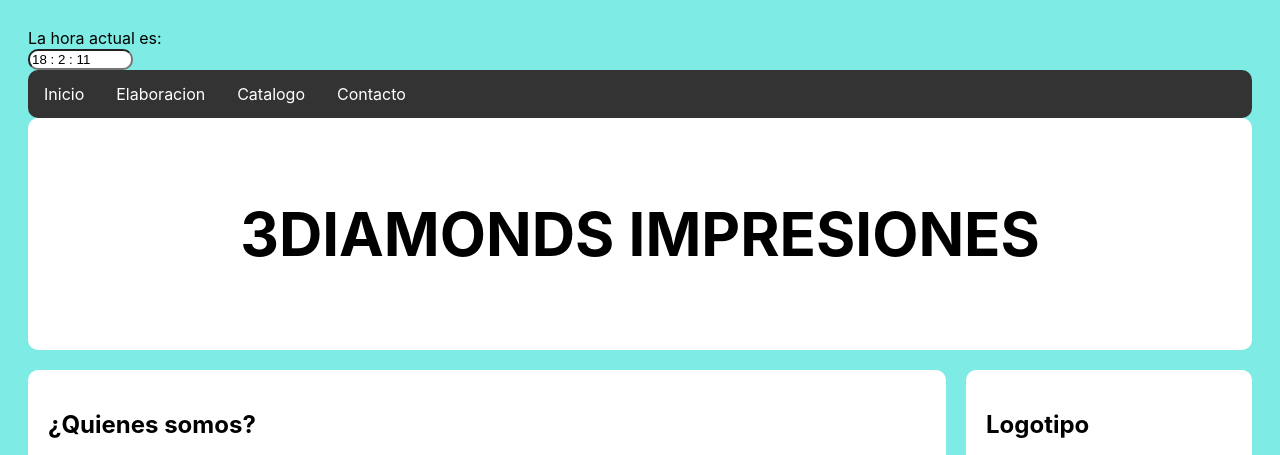
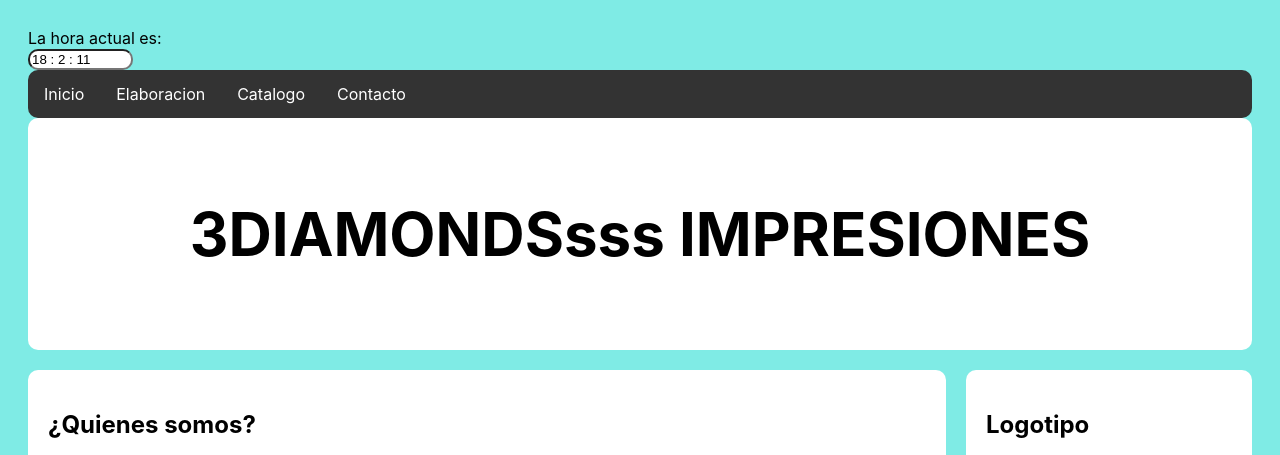
Before and after one commit to JulianCm25/desarrollo_web, a plain HTML site: page index.html in a window 1280 px wide. Shown: the top 455 px of the page. Drawn offline with Linux system fonts and the light colour scheme.

Commit message:
Update index.html

```diff
--- a/index.html
+++ b/index.html
@@ -39,7 +39,7 @@ onload="mueveReloj()">
         <li><a href="html/Contacto.html">Contacto</a></li>
 </section>
     <div class="header">
-        <h2>3DIAMONDS IMPRESIONES</h2>
+        <h2>3DIAMONDSsss IMPRESIONES</h2>
       </div>
 
 
```
